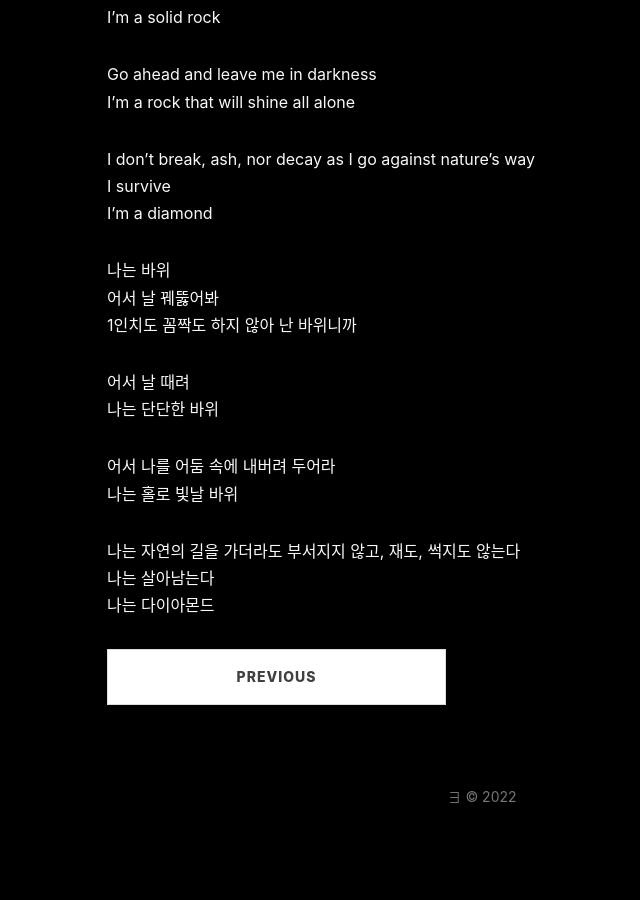
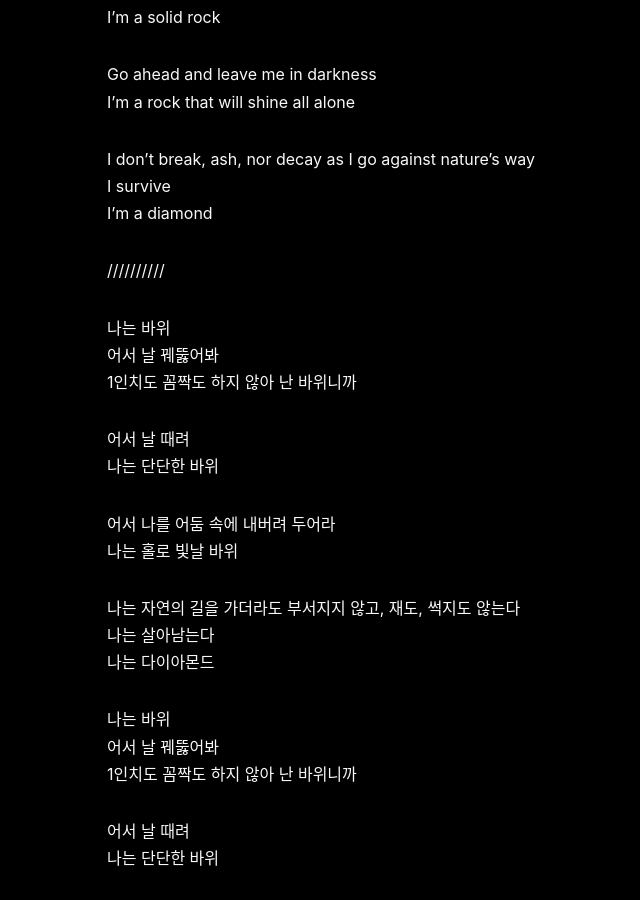
Before and after one commit to eugeniosaintemarie/notes, a Jekyll site: the page built from _posts/2022-05-04-Gwang-Jin-rock.markdown, in a window 1280 px wide and 900 px high, scrolled down 728 px. Shown: the whole window, without its empty margins (158-798 px from the left). Built offline with Jekyll 4.4.1, drawn with Linux system fonts in a browser that asks for light colours; comment, search, counter and statistics services are not loaded; before the commit the page ends 1602 px from its top, so only the background shows below that.

Commit message:
20220504

```diff
--- a/_includes/footer.html
+++ b/_includes/footer.html
@@ -175,8 +175,8 @@
             $es.classList.add("active");
             $en.style.display = "none";
             $en.classList.remove("active");
-            $ko.style.display = "block";
-            $ko.classList.add("active");
+            //$ko.style.display = "block";
+            //$ko.classList.add("active");
         }else{
             //if(lang == "ko"){
                 // ko
@@ -194,8 +194,8 @@
                 $en.classList.add("active");
                 $es.style.display = "none";
                 $es.classList.remove("active");
-                $ko.style.display = "block";
-                $ko.classList.add("active");
+                //$ko.style.display = "block";
+                //$ko.classList.add("active");
             //}
         }
         // interop with catalog
--- a/_includes/posts/2022-05-04-Gwang-Jin-rock/en.md
+++ b/_includes/posts/2022-05-04-Gwang-Jin-rock/en.md
@@ -11,3 +11,19 @@
 I don’t break, ash, nor decay as I go against nature’s way\
 I survive\
 I’m a diamond
+
+//////////
+
+나는 바위\
+어서 날 꿰뚫어봐\
+1인치도 꼼짝도 하지 않아 난 바위니까
+
+어서 날 때려\
+나는 단단한 바위
+
+어서 나를 어둠 속에 내버려 두어라\
+나는 홀로 빛날 바위
+
+나는 자연의 길을 가더라도 부서지지 않고, 재도, 썩지도 않는다\
+나는 살아남는다\
+나는 다이아몬드
--- a/_includes/posts/2022-05-04-Gwang-Jin-rock/es.md
+++ b/_includes/posts/2022-05-04-Gwang-Jin-rock/es.md
@@ -11,3 +11,19 @@
 No me quiebro, ni me deshago, ni me descompongo al ir en contra de la naturaleza\
 Sobrevivo\
 Soy un diamante
+
+//////////
+
+나는 바위\
+어서 날 꿰뚫어봐\
+1인치도 꼼짝도 하지 않아 난 바위니까
+
+어서 날 때려\
+나는 단단한 바위
+
+어서 나를 어둠 속에 내버려 두어라\
+나는 홀로 빛날 바위
+
+나는 자연의 길을 가더라도 부서지지 않고, 재도, 썩지도 않는다\
+나는 살아남는다\
+나는 다이아몬드
```
